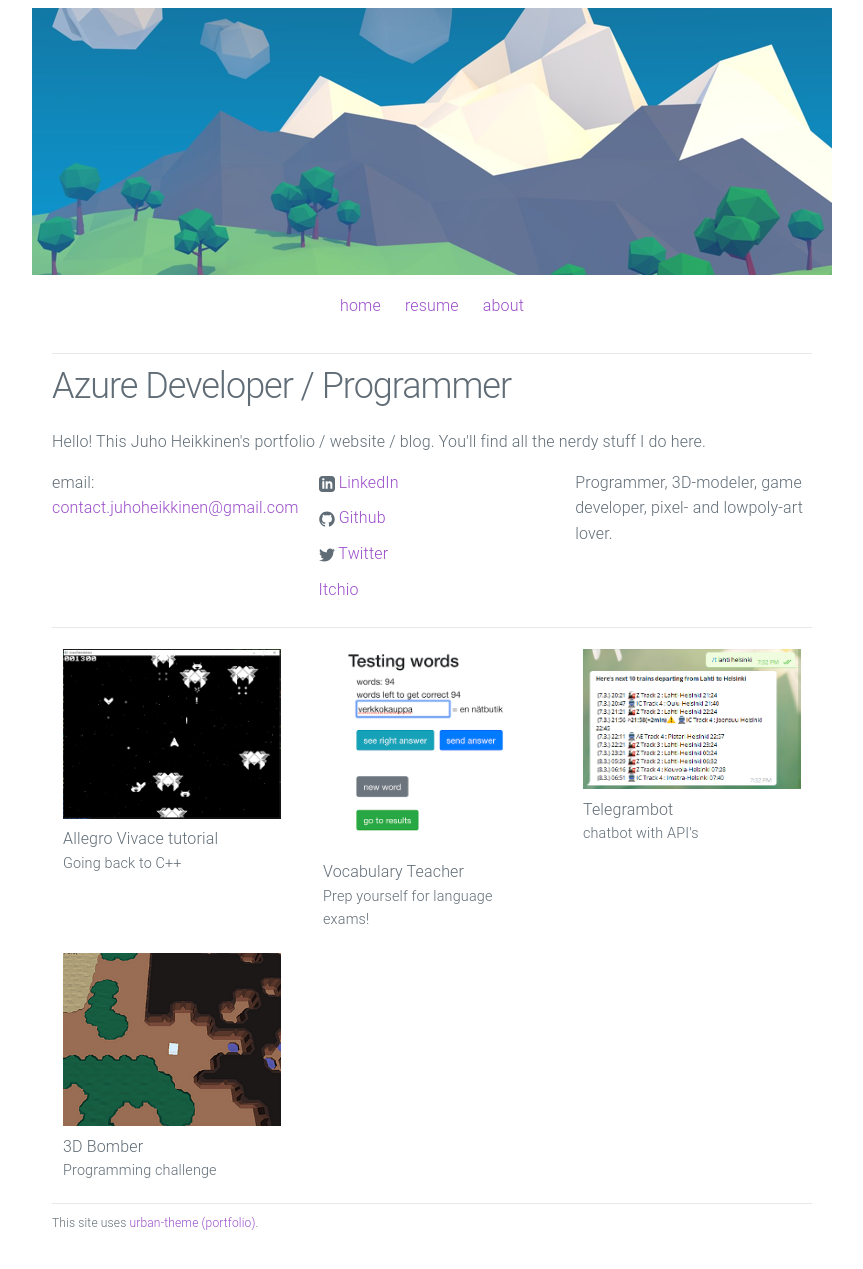
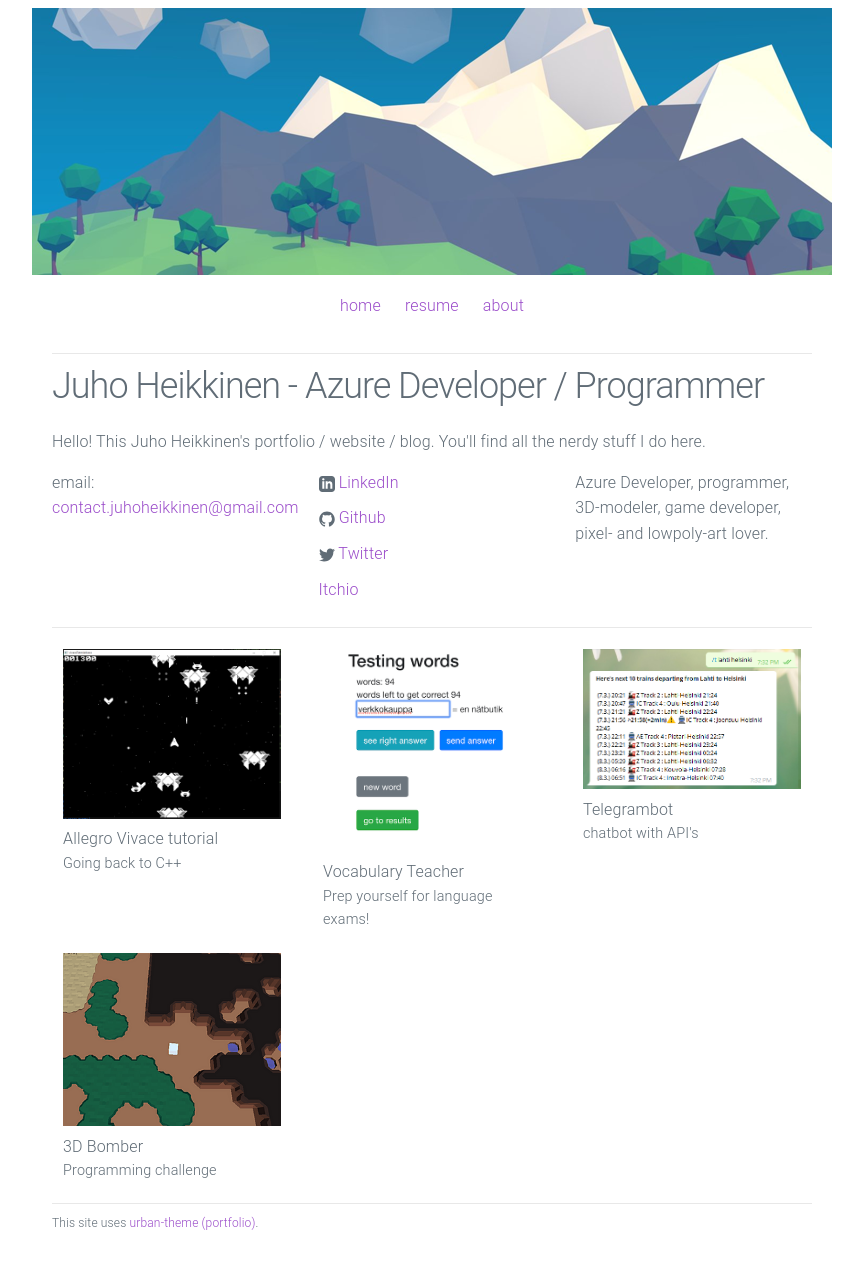
Before and after one commit to Crare/crare.github.io, a Jekyll site: the page built from index.html, in a window 1280 px wide. Shown: the whole page, without its empty margins (208-1071 px from the left). Built offline with Jekyll 4.4.1, drawn with Linux system fonts in a browser that asks for light colours.

Commit message:
update title and description

```diff
--- a/_config.yml
+++ b/_config.yml
@@ -1,8 +1,8 @@
 # Site settings
-title: Azure Developer / Programmer
+title: Juho Heikkinen - Azure Developer / Programmer
 email: contact.juhoheikkinen@gmail.com
 description: > # keep this and put description below
-  Programmer, 3D-modeler, game developer, pixel- and lowpoly-art lover.
+  Azure Developer, programmer, 3D-modeler, game developer, pixel- and lowpoly-art lover.
 url: "https://crare.github.io" # the base hostname & protocol for your site
 linkedin_url: "https://www.linkedin.com/in/juhopmheikkinen/"
 github_username: crare
```
